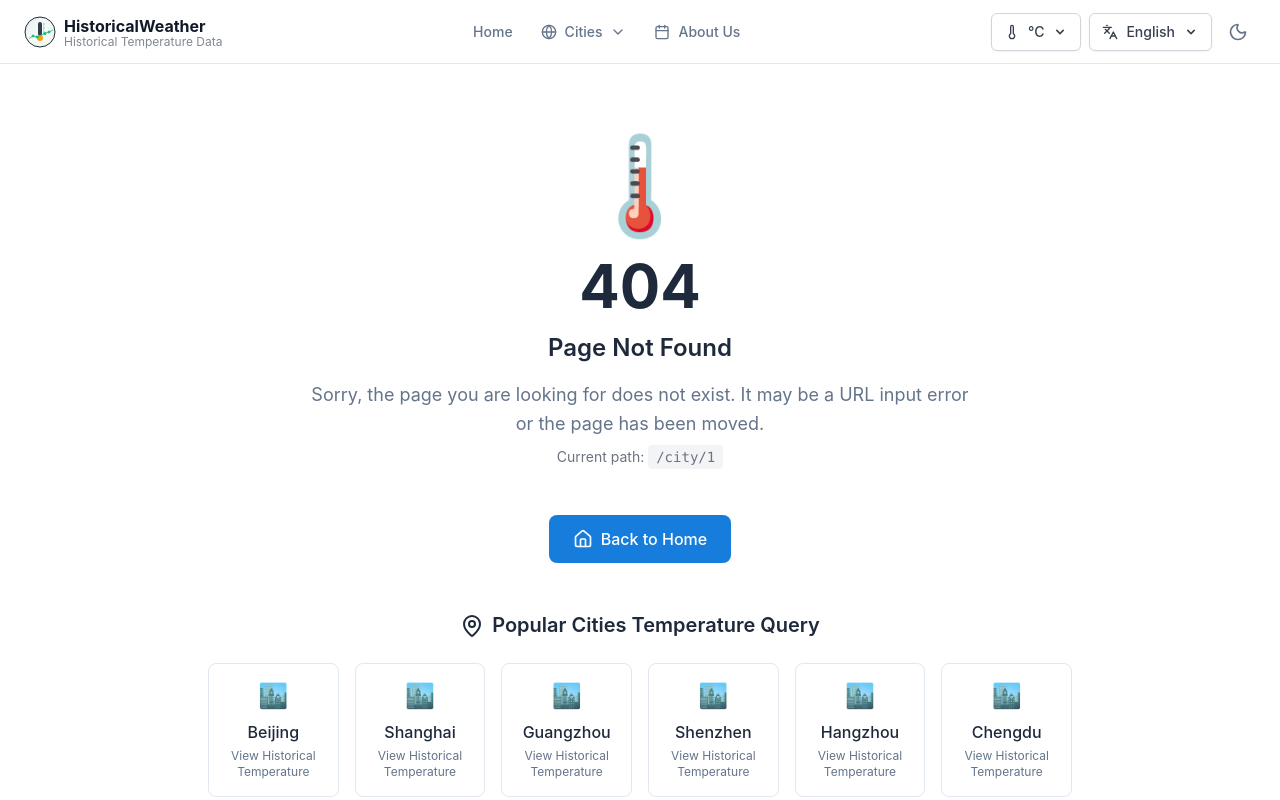
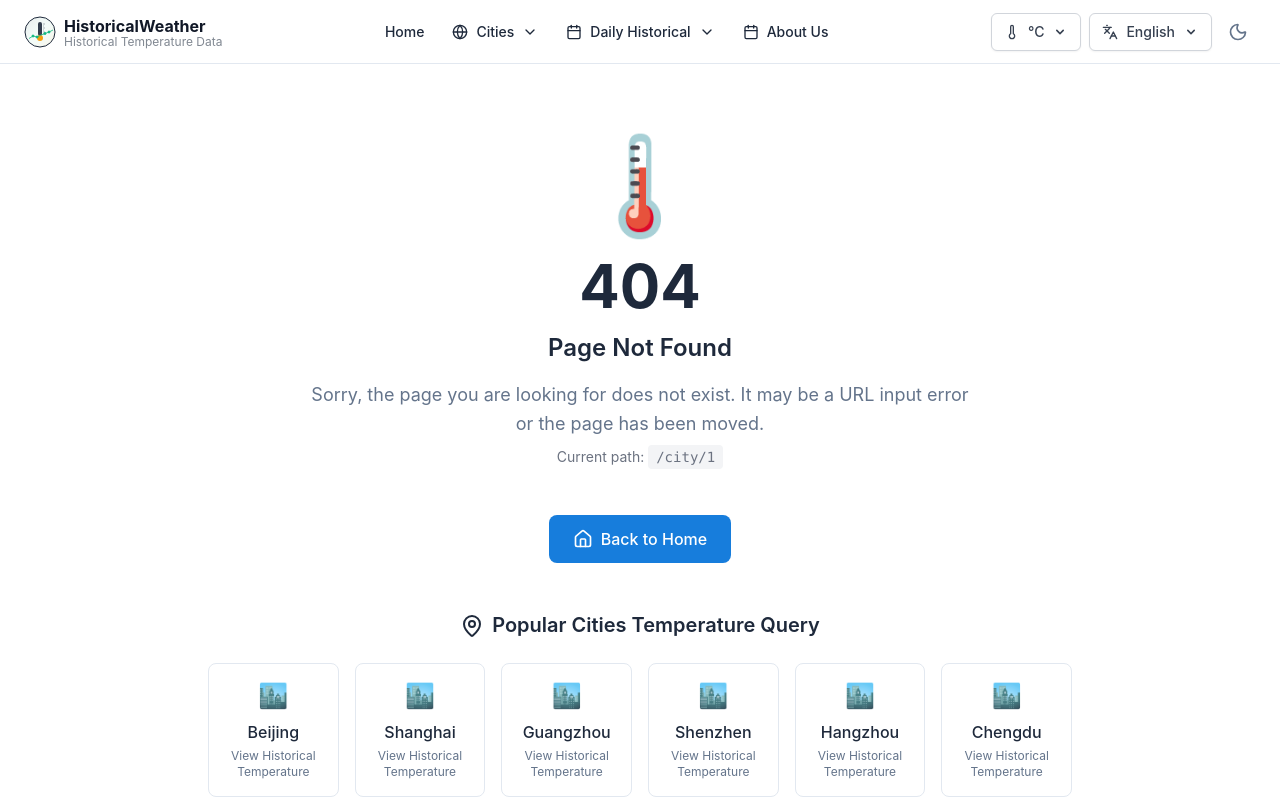
Before and after one commit to pipi32167/historical_weather, a React (Create React App) app: page /city/1 in a window 1280 px wide. Shown: the top 800 px of the page. Built offline with nearby package versions, Linux system fonts and the light colour scheme.

Commit message:
feat: implement Analysis Type Dropdown component and integrate it into the Header and HistoricalDaily pages

```diff
--- a/src/components/Layout/Header.tsx
+++ b/src/components/Layout/Header.tsx
@@ -11,6 +11,7 @@ import LanguageSwitcher from '../common/LanguageSwitcher';
 import TemperatureUnitSwitcher from '../common/TemperatureUnitSwitcher';
 import Logo from '../common/Logo';
 import CityDropdown from '../common/CityDropdown';
+import AnalysisTypeDropdown from '../common/AnalysisTypeDropdown';
 import clsx from 'clsx';
 
 interface HeaderProps {
@@ -57,14 +58,17 @@ const Header: React.FC<HeaderProps> = ({ className }) => {
             'px-3 py-2 rounded-lg text-sm font-medium transition-colors duration-200',
             location.pathname === '/'
               ? 'bg-primary-50 text-primary-600 dark:bg-primary-900 dark:text-primary-400'
-              : 'text-secondary hover:bg-secondary hover:text-primary'
+              : 'text-primary hover:bg-secondary hover:text-primary'
           )}
         >
-{t('navigation.home')}
+          {t('navigation.home')}
         </button>
 
         {/* Cities Dropdown */}
         <CityDropdown />
+
+        {/* Analysis Type Dropdown */}
+        <AnalysisTypeDropdown />
 
         {/* About Us */}
         <button
@@ -73,7 +77,7 @@ const Header: React.FC<HeaderProps> = ({ className }) => {
             'flex items-center space-x-2 px-3 py-2 rounded-lg text-sm font-medium transition-colors duration-200',
             location.pathname === '/about'
               ? 'bg-primary-50 text-primary-600 dark:bg-primary-900 dark:text-primary-400'
-              : 'text-secondary hover:bg-secondary hover:text-primary'
+              : 'text-primary hover:bg-secondary hover:text-primary'
           )}
           title={t('navigation.aboutDescription', { defaultValue: '了解平台功能和技术架构' })}
         >
@@ -83,11 +87,22 @@ const Header: React.FC<HeaderProps> = ({ className }) => {
       </nav>
 
       {/* Mobile navigation */}
-      <div className="lg:hidden flex items-center space-x-2">
+      <div className="lg:hidden flex items-center space-x-1">
+        <button
+          onClick={() => navigate('/')}
+          className="p-2 rounded-lg text-primary hover:bg-secondary transition-colors duration-200"
+          title={t('navigation.home')}
+        >
+          <span className="text-xs font-medium">{t('navigation.home')}</span>
+        </button>
         <CityDropdown />
+
+        {/* Mobile Analysis Type Dropdown */}
+        <AnalysisTypeDropdown />
+
         <button
           onClick={() => navigate('/about')}
-          className="p-2 rounded-lg text-secondary hover:bg-secondary transition-colors duration-200"
+          className="p-2 rounded-lg text-primary hover:bg-secondary transition-colors duration-200"
           title={t('navigation.about', { defaultValue: '关于我们' })}
         >
           <Calendar className="h-5 w-5" />
--- /dev/null
+++ b/src/components/common/AnalysisTypeDropdown.tsx
@@ -0,0 +1,174 @@
+import React, { useState, useRef, useEffect } from 'react';
+import { useTranslation } from 'react-i18next';
+import {
+  Calendar,
+  Clock,
+  BarChart3,
+  LineChart,
+  Settings,
+  ChevronDown
+} from 'lucide-react';
+import { useAnalysisStore, AnalysisType } from '../../store/analysisStore';
+import clsx from 'clsx';
+
+interface AnalysisTypeDropdownProps {
+  className?: string;
+}
+
+interface AnalysisTypeConfig {
+  id: AnalysisType;
+  name: string;
+  icon: React.ComponentType<{ className?: string }>;
+  description: string;
+  color: string;
+}
+
+const AnalysisTypeDropdown: React.FC<AnalysisTypeDropdownProps> = ({ className = '' }) => {
+  const { t } = useTranslation();
+  const { currentAnalysisType, setAnalysisType } = useAnalysisStore();
+  const [isOpen, setIsOpen] = useState(false);
+  const dropdownRef = useRef<HTMLDivElement>(null);
+
+  const analysisTypes: AnalysisTypeConfig[] = [
+    {
+      id: 'daily',
+      name: t('navigation.daily'),
+      icon: Calendar,
+      description: t('analysisTypes.dailyDescription'),
+      color: 'blue'
+    },
+    {
+      id: 'monthly',
+      name: t('navigation.monthly'),
+      icon: Clock,
+      description: t('analysisTypes.monthlyDescription'),
+      color: 'green'
+    },
+    {
+      id: 'quarterly',
+      name: t('navigation.quarterly'),
+      icon: BarChart3,
+      description: t('analysisTypes.quarterlyDescription'),
+      color: 'orange'
+    },
+    {
+      id: 'yearly',
+      name: t('navigation.yearly'),
+      icon: LineChart,
+      description: t('analysisTypes.yearlyDescription'),
+      color: 'purple'
+    },
+    {
+      id: 'custom',
+      name: t('navigation.historical.custom'),
+      icon: Settings,
+      description: t('analysisTypes.customDescription'),
+      color: 'gray'
+    }
+  ];
+
+  const currentType = analysisTypes.find(type => type.id === currentAnalysisType);
+  const CurrentIcon = currentType?.icon || Calendar;
+
+  const handleAnalysisTypeChange = (type: AnalysisType) => {
+    setAnalysisType(type);
+    setIsOpen(false);
+  };
+
+  // Click outside to close
+  useEffect(() => {
+    const handleClickOutside = (event: MouseEvent) => {
+      if (dropdownRef.current && !dropdownRef.current.contains(event.target as Node)) {
+        setIsOpen(false);
+      }
+    };
+
+    const handleKeyDown = (event: KeyboardEvent) => {
+      if (isOpen && event.key === 'Escape') {
+        setIsOpen(false);
+      }
+    };
+
+    if (isOpen) {
+      document.addEventListener('mousedown', handleClickOutside);
+      document.addEventListener('keydown', handleKeyDown);
+    }
+
+    return () => {
+      document.removeEventListener('mousedown', handleClickOutside);
+      document.removeEventListener('keydown', handleKeyDown);
+    };
+  }, [isOpen]);
+
+  return (
+    <div className={`relative ${className}`} ref={dropdownRef}>
+      {/* Trigger Button */}
+      <button
+        onClick={() => setIsOpen(!isOpen)}
+        className="flex items-center space-x-2 px-3 py-2 rounded-lg text-sm font-medium text-primary hover:bg-secondary hover:text-primary transition-colors duration-200"
+        aria-expanded={isOpen}
+        aria-haspopup="true"
+      >
+        <CurrentIcon className="h-4 w-4" />
+        <span className="hidden lg:inline">{currentType?.name}</span>
+        <ChevronDown className={`h-4 w-4 transition-transform duration-200 ${isOpen ? 'rotate-180' : ''}`} />
+      </button>
+
+      {/* Dropdown Menu */}
+      {isOpen && (
+        <div className="absolute top-full right-0 mt-2 w-64 bg-primary border border-custom rounded-lg shadow-lg z-50 overflow-hidden">
+          {/* Header */}
+          <div className="px-4 py-3 border-b border-custom bg-secondary">
+            <h3 className="text-sm font-medium text-primary">
+              {t('analysisTypes.title')}
+            </h3>
+          </div>
+
+          {/* Options */}
+          <div className="py-2">
+            {analysisTypes.map((analysisType) => {
+              const IconComponent = analysisType.icon;
+              const isActive = currentAnalysisType === analysisType.id;
+
+              return (
+                <button
+                  key={analysisType.id}
+                  onClick={() => handleAnalysisTypeChange(analysisType.id)}
+                  className={clsx(
+                    'w-full text-left px-4 py-3 hover:bg-secondary transition-colors duration-150',
+                    isActive && 'bg-primary-50 dark:bg-primary-900/20'
+                  )}
+                >
+                  <div className="flex items-center space-x-3">
+                    <IconComponent className={clsx(
+                      'h-4 w-4 flex-shrink-0',
+                      isActive ? 'text-primary-600 dark:text-primary-400' : 'text-secondary'
+                    )} />
+                    <div className="min-w-0 flex-1">
+                      <div className={clsx(
+                        'text-sm font-medium',
+                        isActive ? 'text-primary-600 dark:text-primary-400' : 'text-primary'
+                      )}>
+                        {analysisType.name}
+                      </div>
+                      <div className="text-xs text-secondary mt-0.5 truncate">
+                        {analysisType.description}
+                      </div>
+                    </div>
+                    {isActive && (
+                      <div className="flex-shrink-0">
+                        <div className="w-2 h-2 rounded-full bg-primary-600 dark:bg-primary-400"></div>
+                      </div>
+                    )}
+                  </div>
+                </button>
+              );
+            })}
+          </div>
+        </div>
+      )}
+    </div>
+  );
+};
+
+export default AnalysisTypeDropdown;
--- a/src/components/common/CityDropdown.tsx
+++ b/src/components/common/CityDropdown.tsx
@@ -1,5 +1,5 @@
 import React, { useState, useRef, useEffect } from 'react';
-import { useNavigate } from 'react-router-dom';
+import { useNavigate, useLocation } from 'react-router-dom';
 import { useTranslation } from 'react-i18next';
 import { Globe, Search, MapPin, ChevronDown } from 'lucide-react';
 import { getCitiesByRegion, getCityLocalizedName } from '../../data/cityMappings';
@@ -14,6 +14,7 @@ interface CityDropdownProps {
 const CityDropdown: React.FC<CityDropdownProps> = ({ className = '' }) => {
   const { t, i18n } = useTranslation();
   const navigate = useNavigate();
+  const location = useLocation();
   const { setCurrentLocation } = useLocationStore();
   const [isOpen, setIsOpen] = useState(false);
   const [searchQuery, setSearchQuery] = useState('');
@@ -102,18 +103,16 @@ const CityDropdown: React.FC<CityDropdownProps> = ({ className = '' }) => {
 
   // 处理城市选择
   const handleCitySelect = (city: Location | OpenMeteoLocation) => {
-    let location: Location;
+    let selectedLocation: Location;
 
     // 检查是否是cityMappings中的城市（有id字段且在预定义城市列表中）
     if ('id' in city && typeof city.id === 'string' && !city.id.startsWith('search-')) {
       // cityMappings中的Location
-      location = city as Location;
-      // 直接跳转到城市页面
-      navigate(`/city/${location.id}`);
+      selectedLocation = city as Location;
     } else {
       // 搜索结果中的OpenMeteoLocation
       const openMeteoCity = city as OpenMeteoLocation;
-      location = {
+      selectedLocation = {
         id: `search-${openMeteoCity.latitude}-${openMeteoCity.longitude}`,
         name: openMeteoCity.name,
         latitude: openMeteoCity.latitude,
@@ -121,11 +120,18 @@ const CityDropdown: React.FC<CityDropdownProps> = ({ className = '' }) => {
         country: openMeteoCity.country || 'Unknown',
         timezone: 'auto'
       };
+    }
 
-      // 对于搜索结果，先设置到store然后跳转首页
-      setCurrentLocation(location);
-      navigate('/');
+    // 更新当前位置到store（所有页面都需要）
+    setCurrentLocation(selectedLocation);
+
+    // 根据当前路由决定是否跳转
+    // 如果在首页，且选择的是预定义城市，则跳转到城市页面
+    // 如果已经在分析页面，只更新位置，不跳转
+    if (location.pathname === '/' && 'id' in city && typeof city.id === 'string' && !city.id.startsWith('search-')) {
+      navigate(`/city/${selectedLocation.id}`);
     }
+    // 其他情况（在分析页面或搜索结果）：保持当前页面，数据会自动更新
 
     setIsOpen(false);
     setSearchQuery('');
@@ -164,7 +170,7 @@ const CityDropdown: React.FC<CityDropdownProps> = ({ className = '' }) => {
       {/* 触发按钮 */}
       <button
         onClick={() => setIsOpen(!isOpen)}
-        className="flex items-center space-x-2 px-3 py-2 rounded-lg text-sm font-medium text-secondary hover:bg-secondary hover:text-primary transition-colors duration-200"
+        className="flex items-center space-x-2 px-3 py-2 rounded-lg text-sm font-medium text-primary hover:bg-secondary hover:text-primary transition-colors duration-200"
         aria-expanded={isOpen}
         aria-haspopup="true"
       >
--- a/src/pages/HistoricalDaily.tsx
+++ b/src/pages/HistoricalDaily.tsx
@@ -6,7 +6,6 @@ import { unifiedHistoricalService } from '../services/unifiedHistoricalService';
 import LoadingSpinner from '../components/LoadingSpinner';
 import ErrorMessage from '../components/ErrorMessage';
 import { QuickLocationSelector } from '../components/common/QuickLocationSelector';
-import { AnalysisTypeSwitcher } from '../components/common/AnalysisTypeSwitcher';
 import { YearRangeSelector } from '../components/common/YearRangeSelector';
 import HourlyForecast from '../components/HourlyForecast';
 import { useYearRangeStore } from '../store/yearRangeStore';
@@ -430,8 +429,6 @@ const HistoricalDaily: React.FC = () => {
       )}
 
       {/* 3. 控制面板 */}
-      {/* Analysis Type Switcher */}
-      <AnalysisTypeSwitcher />
 
       {/* Location Selector */}
       <div className="bg-white dark:bg-gray-800 rounded-lg shadow-sm p-6">
```
Also changed, not shown: src/components/HomepageHistoricalDaily.tsx (+0 -10 lines).
